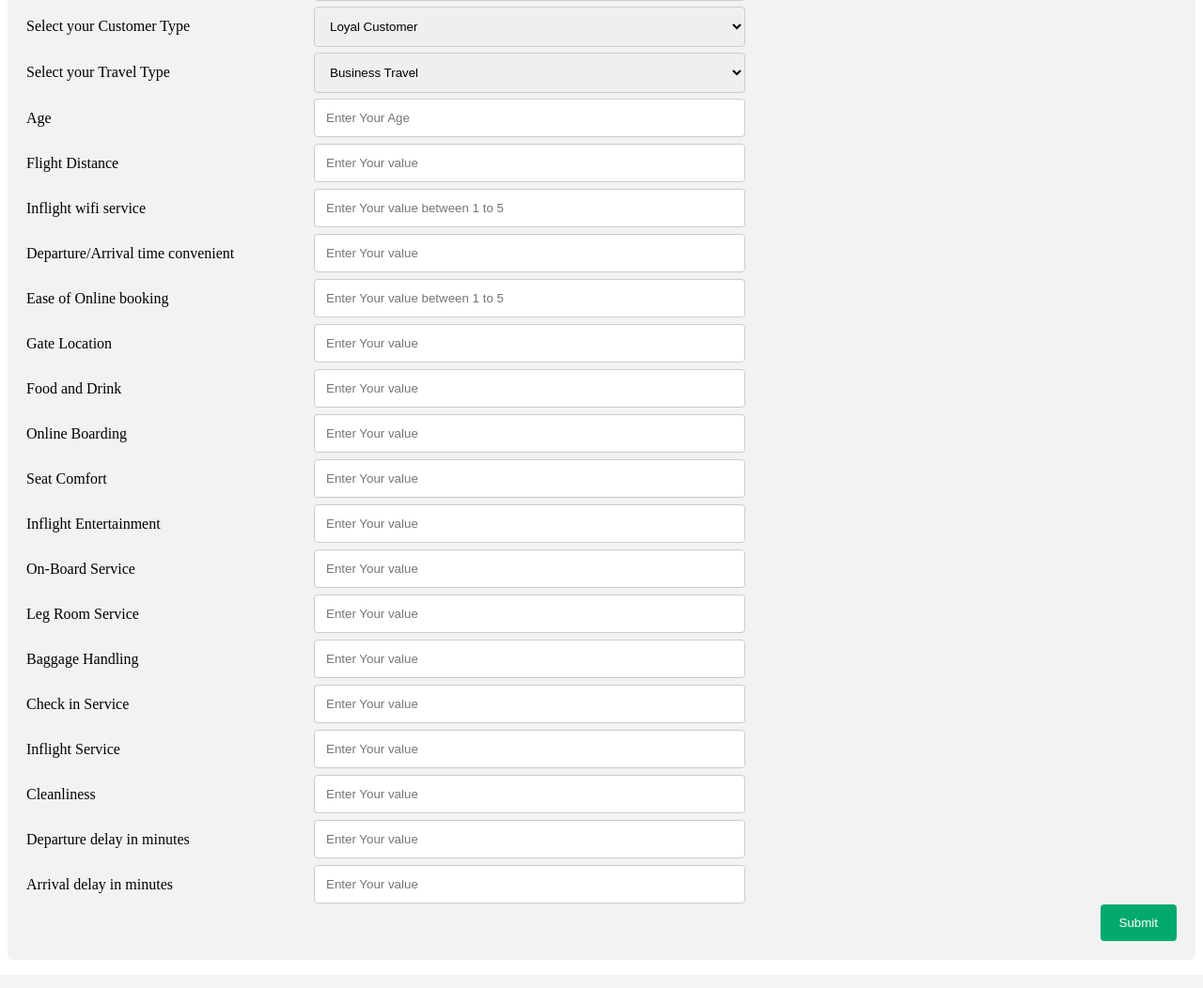
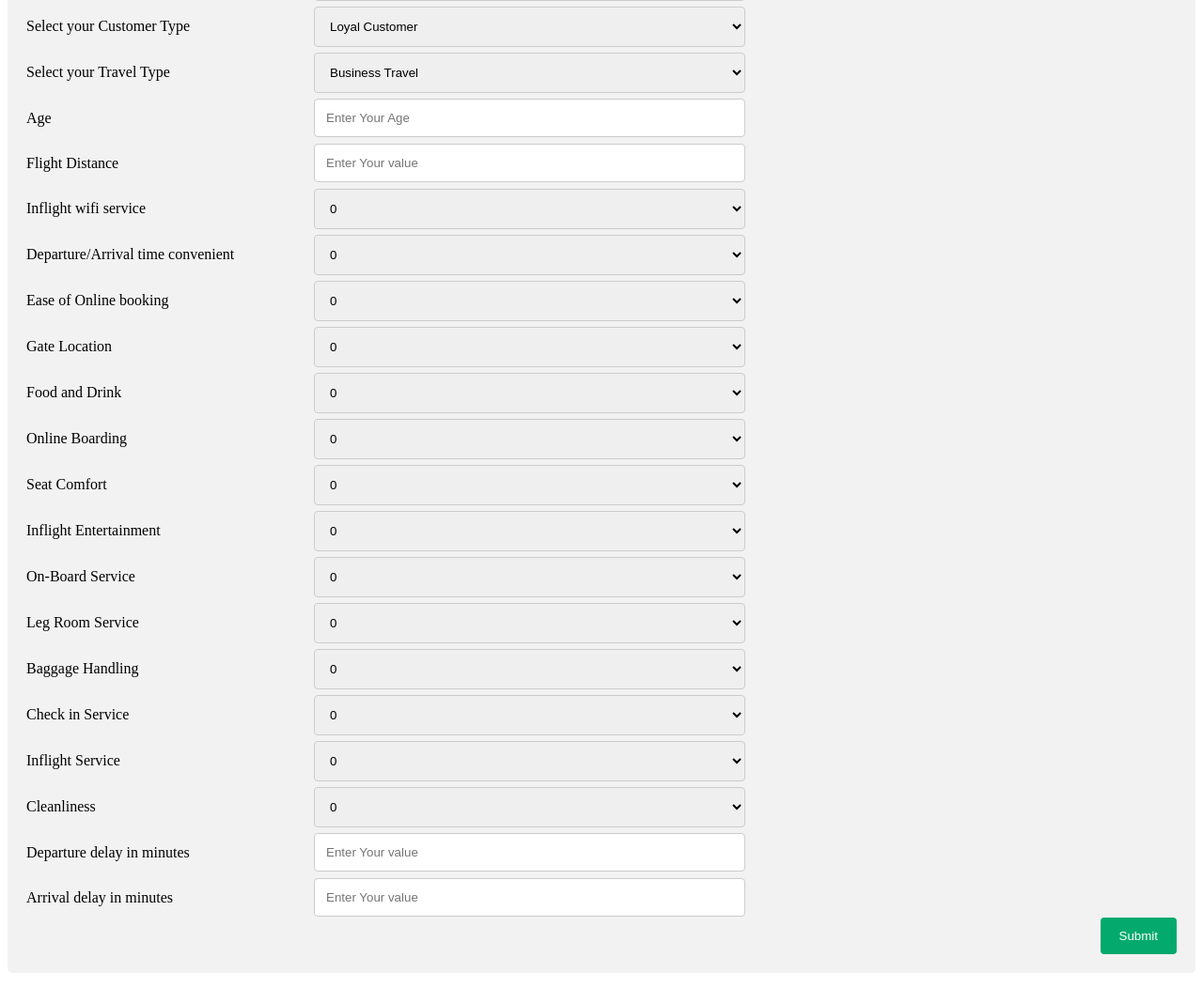
Before and after one commit to matindra/Airline-Passenger-Satisfaction, a Flask app: page / in a window 1280 px wide. Shown: the part 258-1310 px from the top of the page at 94% size. Before the commit the page ends 1260 px from the top, so only its background shows below. Run offline with Flask 3, Linux system fonts and the light colour scheme.

Commit message:
home.html dropdown added

```diff
--- a/app.py
+++ b/app.py
@@ -1,7 +1,7 @@
 from flask import Flask, render_template, request, jsonify
 from src.pipeline.prediction_pipeline import PredictionPipeline, CustomClass
 
-app = Flask(__name__)
+app = Flask(__name__, template_folder='templates')
 
 
 @app.route("/",methods = ["GET", "POST"])
@@ -46,7 +46,7 @@ def prediction_data():
         return render_template("results.html", final_result = "Survey Opinion of the customer is satisfied:{}".format(result) )
 
     elif result == 1:
-            return render_template("results.html", final_result = "Survey Opinion of the customer is dissatisfied or neutral:{}".format(result) )
+        return render_template("results.html", final_result = "Survey Opinion of the customer is dissatisfied or neutral:{}".format(result) )
 
 if __name__ == "__main__":
      app.run(host = "0.0.0.0", debug = True)
--- a/templates/home.html
+++ b/templates/home.html
@@ -167,8 +167,14 @@
                             <label for="Inflight_wifi_service">Inflight wifi service</label>
                         </div>
                         <div class="col-75">
-                            <input type="text" id="Inflight_wifi_service" name="Inflight_wifi_service"
-                                placeholder="Enter Your value between 1 to 5">
+                            <select id="Inflight_wifi_service" name="Inflight_wifi_service">
+                                <option value="0">0</option>
+                                <option value="1">1</option>
+                                <option value="2">2</option>
+                                <option value="3">3</option>
+                                <option value="4">4</option>
+                                <option value="5">5</option>
+                            </select>
                         </div>
                     </div>
                     <!--Departure/Arrival time convenient -->
@@ -177,8 +183,14 @@
                             <label for="Departure_Arrival_time_convenient">Departure/Arrival time convenient </label>
                         </div>
                         <div class="col-75">
-                            <input type="text" id="Departure_Arrival_time_convenient"
-                                name="Departure_Arrival_time_convenient" placeholder="Enter Your value">
+                            <select id="Departure_Arrival_time_convenient" name="Departure_Arrival_time_convenient">
+                                <option value="0">0</option>
+                                <option value="1">1</option>
+                                <option value="2">2</option>
+                                <option value="3">3</option>
+                                <option value="4">4</option>
+                                <option value="5">5</option>
+                            </select>
                         </div>
                     </div>
                     <!--Ease of Online booking-->
@@ -187,8 +199,14 @@
                             <label for="Ease_of_Online_booking">Ease of Online booking </label>
                         </div>
                         <div class="col-75">
-                            <input type="text" id="Ease_of_Online_booking" name="Ease_of_Online_booking"
-                                placeholder="Enter Your value between 1 to 5">
+                            <select id="Ease_of_Online_booking" name="Ease_of_Online_booking">
+                                <option value="0">0</option>
+                                <option value="1">1</option>
+                                <option value="2">2</option>
+                                <option value="3">3</option>
+                                <option value="4">4</option>
+                                <option value="5">5</option>
+                            </select>
                         </div>
                     </div>
                     <!--Gate location-->
@@ -197,7 +215,14 @@
                             <label for="Gate_location">Gate Location </label>
                         </div>
                         <div class="col-75">
-                            <input type="text" id="Gate_location" name="Gate_location" placeholder="Enter Your value ">
+                            <select id="Gate_location" name="Gate_location">
+                                <option value="0">0</option>
+                                <option value="1">1</option>
+                                <option value="2">2</option>
+                                <option value="3">3</option>
+                                <option value="4">4</option>
+                                <option value="5">5</option>
+                            </select>
                         </div>
                     </div>
                     <!--Food and drink-->
@@ -206,8 +231,14 @@
                             <label for="Food_and_drink">Food and Drink </label>
                         </div>
                         <div class="col-75">
-                            <input type="text" id="Food_and_drink" name="Food_and_drink"
-                                placeholder="Enter Your value ">
+                            <select id="Food_and_drink" name="Food_and_drink">
+                                <option value="0">0</option>
+                                <option value="1">1</option>
+                                <option value="2">2</option>
+                                <option value="3">3</option>
+                                <option value="4">4</option>
+                                <option value="5">5</option>
+                            </select>
                         </div>
                     </div>
                     <!--Online boarding-->
@@ -216,8 +247,14 @@
                             <label for="Online_boarding">Online Boarding </label>
                         </div>
                         <div class="col-75">
-                            <input type="text" id="Online_boarding" name="Online_boarding"
-                                placeholder="Enter Your value ">
+                            <select id="Online_boarding" name="Online_boarding">
+                                <option value="0">0</option>
+                                <option value="1">1</option>
+                                <option value="2">2</option>
+                                <option value="3">3</option>
+                                <option value="4">4</option>
+                                <option value="5">5</option>
+                            </select>
                         </div>
                     </div>
                     <!-- Seat comfort-->
@@ -226,7 +263,14 @@
                             <label for="Seat_comfort">Seat Comfort </label>
                         </div>
                         <div class="col-75">
-                            <input type="text" id="Seat_comfort" name="Seat_comfort" placeholder="Enter Your value ">
+                            <select id="Seat_comfort" name="Seat_comfort">
+                                <option value="0">0</option>
+                                <option value="1">1</option>
+                                <option value="2">2</option>
+                                <option value="3">3</option>
+                                <option value="4">4</option>
+                                <option value="5">5</option>
+                            </select>
                         </div>
                     </div>
                     <!--Inflight entertainment-->
@@ -235,8 +279,14 @@
                             <label for="Inflight_entertainment">Inflight Entertainment </label>
                         </div>
                         <div class="col-75">
-                            <input type="text" id="Inflight_entertainment" name="Inflight_entertainment"
-                                placeholder="Enter Your value ">
+                            <select id="Inflight_entertainment" name="Inflight_entertainment">
+                                <option value="0">0</option>
+                                <option value="1">1</option>
+                                <option value="2">2</option>
+                                <option value="3">3</option>
+                                <option value="4">4</option>
+                                <option value="5">5</option>
+                            </select>
                         </div>
                     </div>
                     <!--On-board service-->
@@ -245,8 +295,14 @@
                             <label for="On_board_service">On-Board Service</label>
                         </div>
                         <div class="col-75">
-                            <input type="text" id="On_board_service" name="On_board_service"
-                                placeholder="Enter Your value ">
+                            <select id="On_board_service" name="On_board_service">
+                                <option value="0">0</option>
+                                <option value="1">1</option>
+                                <option value="2">2</option>
+                                <option value="3">3</option>
+                                <option value="4">4</option>
+                                <option value="5">5</option>
+                            </select>
                         </div>
                     </div>
                     <!--Leg room service-->
@@ -255,8 +311,14 @@
                             <label for="Leg_room_service">Leg Room Service</label>
                         </div>
                         <div class="col-75">
-                            <input type="text" id="Leg_room_service" name="Leg_room_service"
-                                placeholder="Enter Your value ">
+                            <select id="Leg_room_service" name="Leg_room_service">
+                                <option value="0">0</option>
+                                <option value="1">1</option>
+                                <option value="2">2</option>
+                                <option value="3">3</option>
+                                <option value="4">4</option>
+                                <option value="5">5</option>
+                            </select>
                         </div>
                     </div>
                     <!--Baggage handling-->
@@ -265,8 +327,14 @@
                             <label for="Baggage_handling">Baggage Handling</label>
                         </div>
                         <div class="col-75">
-                            <input type="text" id="Baggage_handling" name="Baggage_handling"
-                                placeholder="Enter Your value">
+                            <select id="Baggage_handling" name="Baggage_handling">
+                                <option value="0">0</option>
+                                <option value="1">1</option>
+                                <option value="2">2</option>
+                                <option value="3">3</option>
+                                <option value="4">4</option>
+                                <option value="5">5</option>
+                            </select>
                         </div>
                     </div>
                     <!--Checkin service-->
@@ -275,8 +343,14 @@
                             <label for="Checkin_service">Check in Service</label>
                         </div>
                         <div class="col-75">
-                            <input type="text" id="Checkin_service" name="Checkin_service"
-                                placeholder="Enter Your value">
+                            <select id="Checkin_service" name="Checkin_service">
+                                <option value="0">0</option>
+                                <option value="1">1</option>
+                                <option value="2">2</option>
+                                <option value="3">3</option>
+                                <option value="4">4</option>
+                                <option value="5">5</option>
+                            </select>
                         </div>
                     </div>
 
@@ -286,8 +360,14 @@
                             <label for="Inflight_service">Inflight Service</label>
                         </div>
                         <div class="col-75">
-                            <input type="text" id="Inflight_service" name="Inflight_service"
-                                placeholder="Enter Your value">
+                            <select id="Inflight_service" name="Inflight_service">
+                                <option value="0">0</option>
+                                <option value="1">1</option>
+                                <option value="2">2</option>
+                                <option value="3">3</option>
+                                <option value="4">4</option>
+                                <option value="5">5</option>
+                            </select>
                         </div>
                     </div>
                     <!--Cleanliness-->
@@ -296,8 +376,14 @@
                             <label for="Cleanliness">Cleanliness</label>
                         </div>
                         <div class="col-75">
-                            <input type="text" id="Cleanliness" name="Cleanliness"
-                                placeholder="Enter Your value">
+                            <select id="Cleanliness" name="Cleanliness">
+                                <option value="0">0</option>
+                                <option value="1">1</option>
+                                <option value="2">2</option>
+                                <option value="3">3</option>
+                                <option value="4">4</option>
+                                <option value="5">5</option>
+                            </select>
                         </div>
                     </div>
                     <!--Departure Delay in Minutes-->
```
